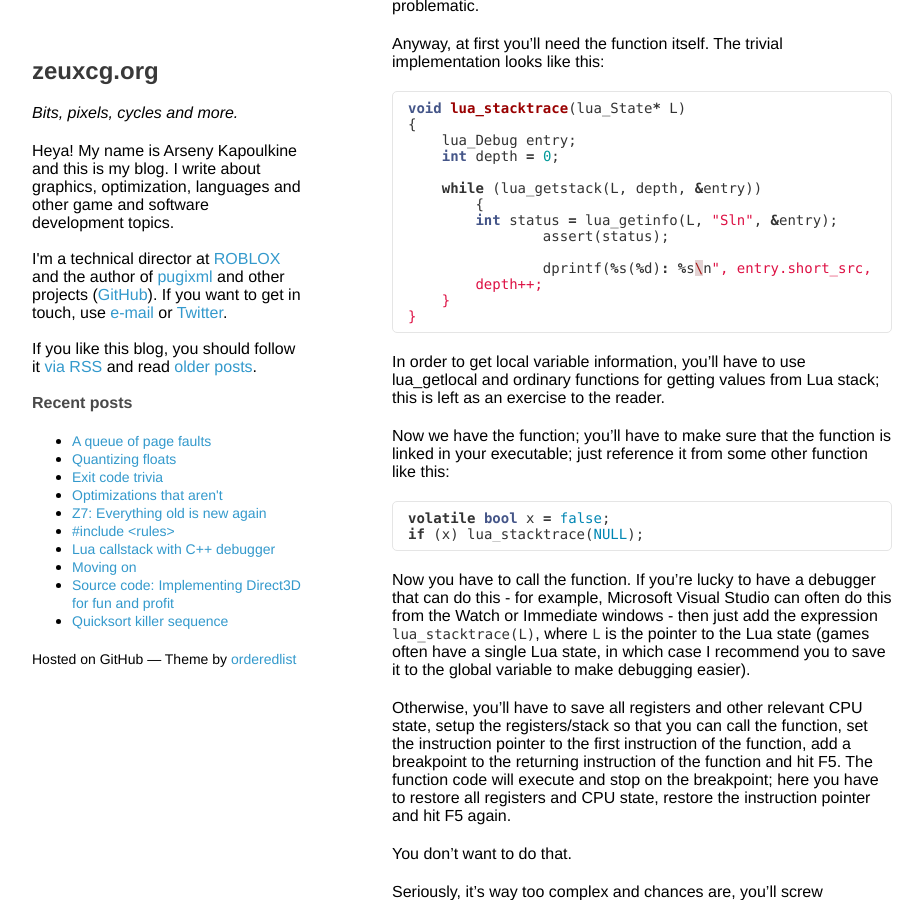
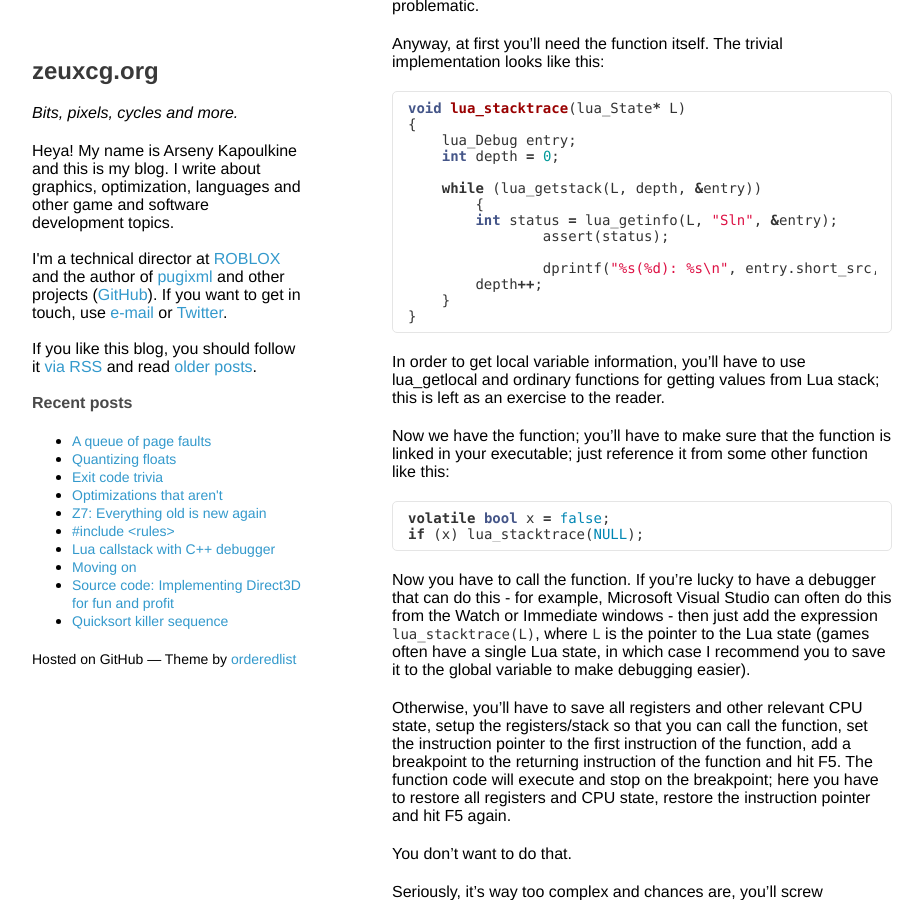
Before and after one commit to zeux/zeux.github.io, a Jekyll site: the page built from _posts/2010-11-07-lua-callstack-with-c-debugger.md, in a window 1280 px wide and 900 px high, scrolled down 1002 px. Shown: the whole window, without its empty margins (178-1101 px from the left). Built offline with Jekyll 4.4.1, drawn with Linux system fonts in a browser that asks for light colours; Markdown is read by kramdown in place of the engine named in the settings; comment, search, counter and statistics services are not loaded.

Commit message:
Fix typo

```diff
--- a/_posts/2010-11-07-lua-callstack-with-c-debugger.md
+++ b/_posts/2010-11-07-lua-callstack-with-c-debugger.md
@@ -34,7 +34,7 @@ void lua_stacktrace(lua_State* L)
         int status = lua_getinfo(L, "Sln", &entry);
 		assert(status);
 
-		dprintf(%s(%d): %s\n", entry.short_src, entry.currentline, entry.name ? entry.name : "?");
+		dprintf("%s(%d): %s\n", entry.short_src, entry.currentline, entry.name ? entry.name : "?");
         depth++;
     }
 }
```
